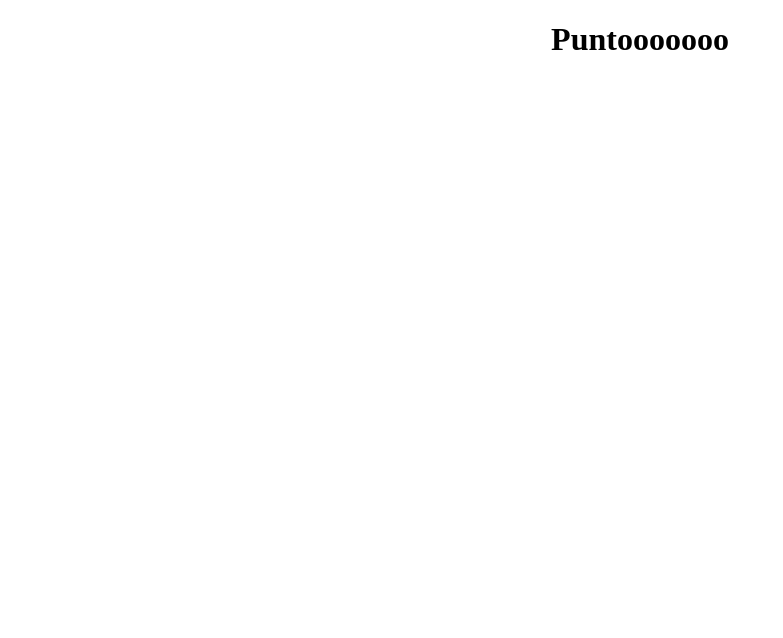
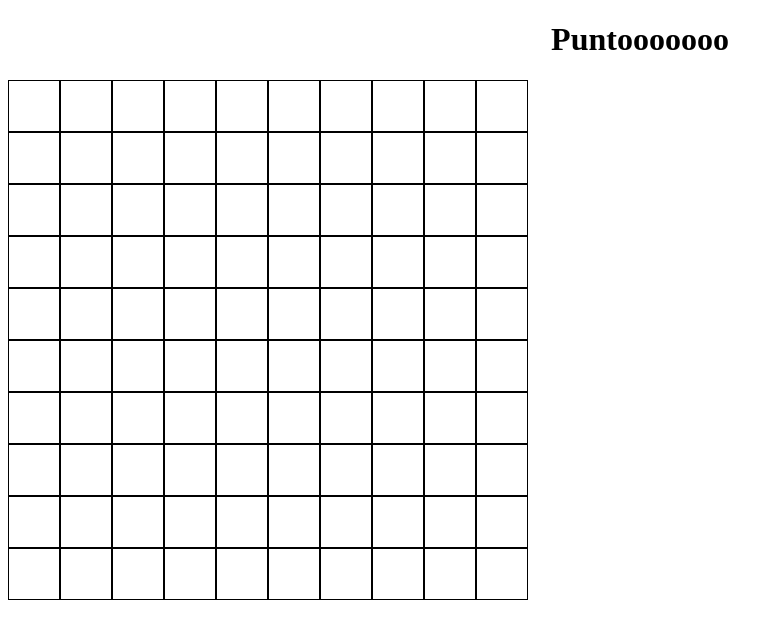
Before and after one commit to W1llrg/punto, a Nuxt app: page / in a window 1280 px wide. Shown: the top 638 px of the page, without its empty margins (0-783 px from the left). Built offline with nearby package versions, Linux system fonts and the light colour scheme.

Commit message:
📦 NEW: grid created

```diff
--- /dev/null
+++ b/components/Grid.vue
@@ -0,0 +1,51 @@
+
+<template>
+  <div class="grid">
+    <div v-for="(row, rowIndex) in grid" :key="rowIndex" class="row">
+      <div
+        v-for="(cell, cellIndex) in row"
+        :key="cellIndex"
+        class="cell"
+        :class="{ active: cell }"
+        @click="toggleCell(rowIndex, cellIndex)"
+      ></div>
+    </div>
+  </div>
+</template>
+
+<script>
+export default {
+  data() {
+    return {
+      grid: Array.from({ length: 10 }, () => Array.from({ length: 10 }, () => false))
+    }
+  },
+  methods: {
+    toggleCell(rowIndex, cellIndex) {
+      this.grid[rowIndex][cellIndex] = !this.grid[rowIndex][cellIndex]
+    }
+  }
+}
+</script>
+
+<style scoped>
+.grid {
+  display: flex;
+  flex-wrap: wrap;
+  width: 300px;
+}
+
+.row {
+  display: flex;
+}
+
+.cell {
+  width: 50px;
+  height: 50px;
+  border: 1px solid black;
+}
+
+.active {
+  background-color: green;
+}
+</style>
--- a/pages/index.vue
+++ b/pages/index.vue
@@ -1,5 +1,14 @@
 <template>
-    <div>
-        <h1 class="main-title" style="text-align: center;">Puntooooooo</h1>
+    <h1 class="main-title" style="text-align: center;">Puntooooooo</h1>
+    <div clash="grid">
+        <Grid />
     </div>
 </template>
+
+<style scoped>
+    .grid {
+        display: flex;
+        flex-wrap: wrap;
+        align-content: center;
+    }
+</style>
```
